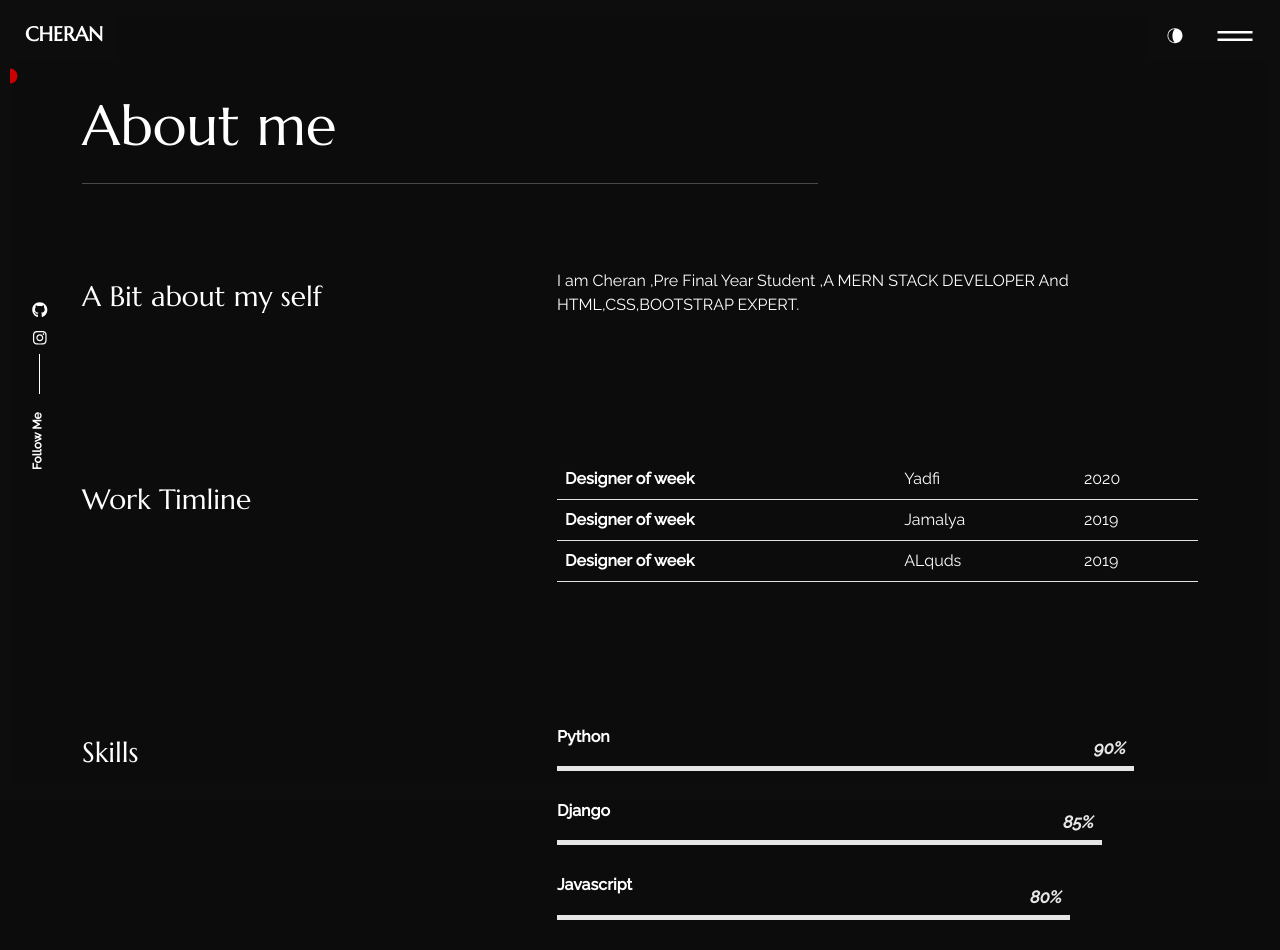
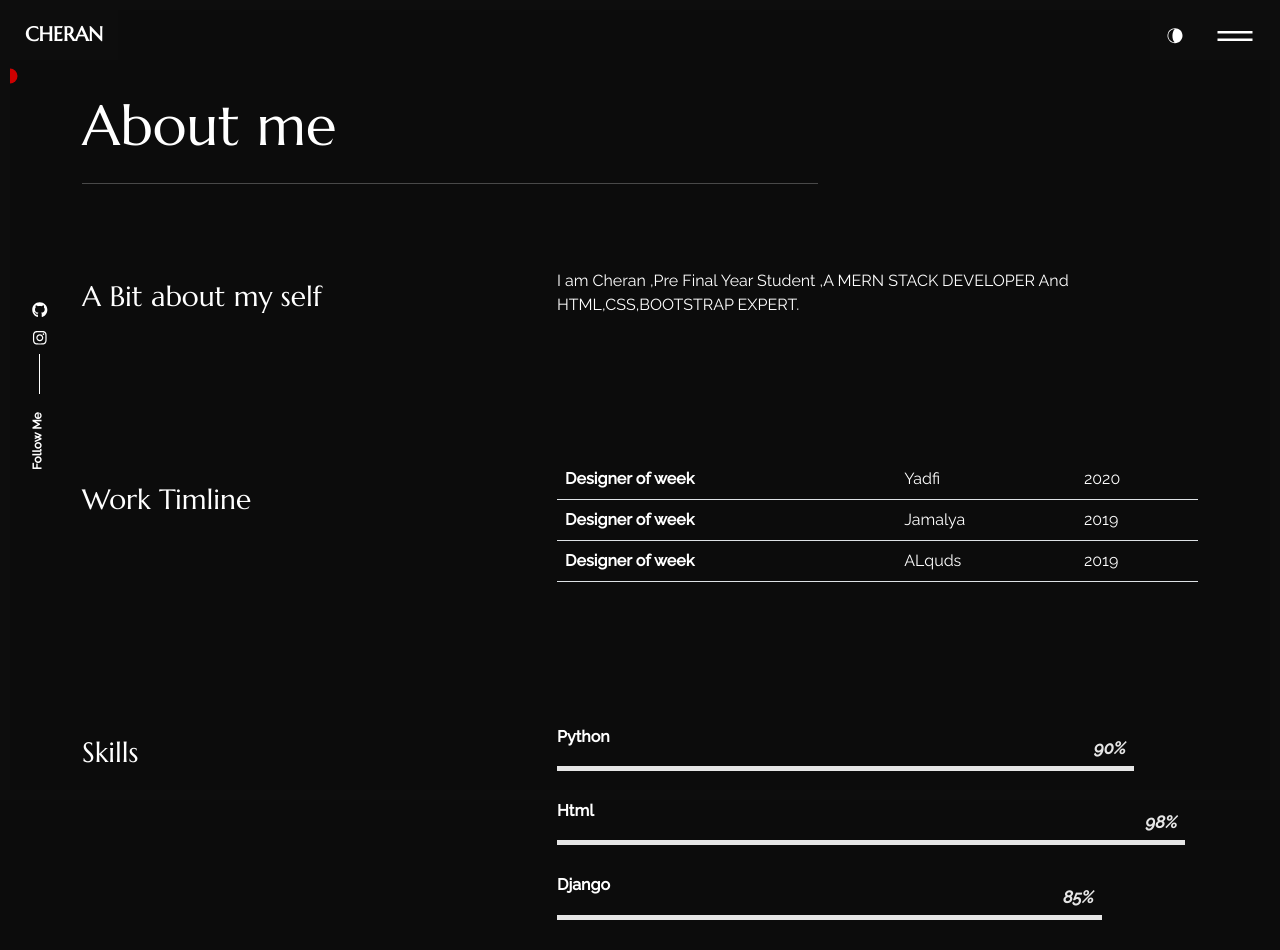
Before and after one commit to cheran-hacker/REACT-PORTFOLIA, a React (Create React App) app: page /about in a window 1280 px wide. Shown: the top 950 px of the page. Built offline with nearby package versions, Linux system fonts and the light colour scheme.

Commit message:
second commit

```diff
--- a/src/content_option.js
+++ b/src/content_option.js
@@ -5,7 +5,7 @@ const meta = {
 };
 
 const introdata = {
-    title: "I’m Cheran",
+    title: "I’m Cheran S",
     animated: {
         first: "I love coding",
         second: "I code cool websites",
@@ -40,6 +40,10 @@ const worktimeline = [{
 const skills = [{
         name: "Python",
         value: 90,
+    },
+    {
+        name:"Html",
+        value:98,
     },
     {
         name: "Django",
```
